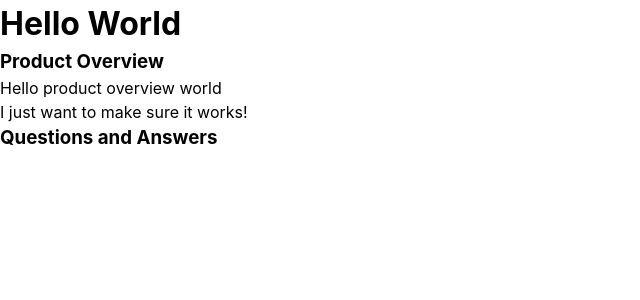
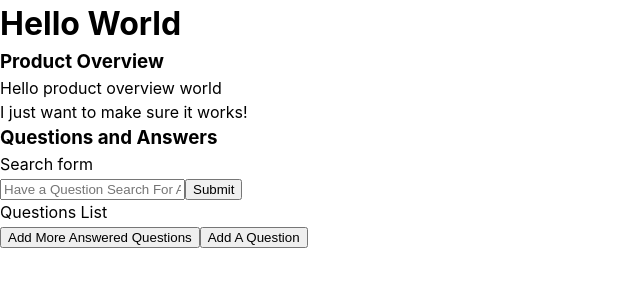
Before and after one commit to rfc2205-europa/front-end-capstone, a React app: page / in a window 1280 px wide. Shown: the top 300 px of the page, without its empty margins (0-640 px from the left). Built offline with nearby package versions, Linux system fonts and the light colour scheme; no server answers.

Commit message:
basic components mounted and state set in parent

```diff
--- a/src/components/QuestionsAndAnswers/QandA.jsx
+++ b/src/components/QuestionsAndAnswers/QandA.jsx
@@ -1,37 +1,52 @@
 import React from 'react';
 import axios from 'axios';
+import Search from './Search.jsx';
+import QuestionsList from './QuestionsList.jsx';
+import QuestionItem from './QuestionItem.jsx'
+
+
+const service = axios.create({
+  baseURL: 'http://localhost:3005',
+  changeOrigin: true
+})
 
 class QandA extends React.Component {
   constructor(props) {
     super(props);
+    this.state = {
+      questions: []
+    }
   }
 
-  componentDidMount(){
+  //fetches data from api on mounting of component
+  componentDidMount() {
     this.fetch();
   }
 
-  fetch = () => {
-    axios.request({
-      url: 'http://localhost:3005/qa/questions',
-      method: 'get',
-      data: {
-        api: "https://app-hrsei-api.herokuapp.com/api/fec2/hr-rfc/qa/questions?product_id=66642",
-      }
-    })
-    .then((data)=> {
-      console.log(data);
-    })
-    .catch((err)=> {
-      console.log('There was an error in fetching data: ', err);
-    })
+  //fetches questions from api
+  fetch(product_id) {
+    var product_id = product_id || '66666';
+    var body = { api: `https://app-hrsei-api.herokuapp.com/api/fec2/hr-rfc/qa/questions?product_id=${product_id}` }
+    service.post('/retrieve', body)
+      .then((res) => {
+        console.log(res);
+        this.setState({
+          questions: res.data
+        })
+      })
+      .catch((err) => {
+        console.log('There is an error in fetching data: ', err)
+      })
   }
-
 
 
   render() {
     return (
       <div>
         <h3>Questions and Answers</h3>
+        <Search />
+        <QuestionsList />
+        <button>Add More Answered Questions</button><button>Add A Question</button>
       </div>
     )
   }
--- /dev/null
+++ b/src/components/QuestionsAndAnswers/QuestionItem.jsx
@@ -0,0 +1,9 @@
+import React from 'react';
+
+function QuestionItem(){
+  return(
+    <div>Question Item</div>
+  )
+}
+
+export default QuestionItem;
--- a/src/components/QuestionsAndAnswers/QuestionsList.jsx
+++ b/src/components/QuestionsAndAnswers/QuestionsList.jsx
@@ -1,7 +1,9 @@
 import React from 'react';
 
-function QuestionsList = () => {
-  return()
+function QuestionsList(){
+  return(
+    <div>Questions List</div>
+  )
 }
 
 export default QuestionsList;
--- a/src/components/QuestionsAndAnswers/Search.jsx
+++ b/src/components/QuestionsAndAnswers/Search.jsx
@@ -4,14 +4,25 @@ class Search extends React.Component {
   constructor(props){
     super(props);
     this.state = {
-
+      input: ''
     }
   }
 
+  //sets input in state to values typed into form
+  handleChange = (e) => {
+    this.setState({
+      input: e.target.value
+    })
+  }
 
   render(){
     return(
-
+      <div>Search form
+        <form>
+          <input type="text" placeholder="Have a Question Search For Answers" onChange={this.handleChange}>
+          </input><input type="submit"></input>
+        </form>
+      </div>
     )
   }
 }
```
Also changed, not shown: src/components/QuestionsAndAnswers/QuestionsItem.jsx (deleted).
